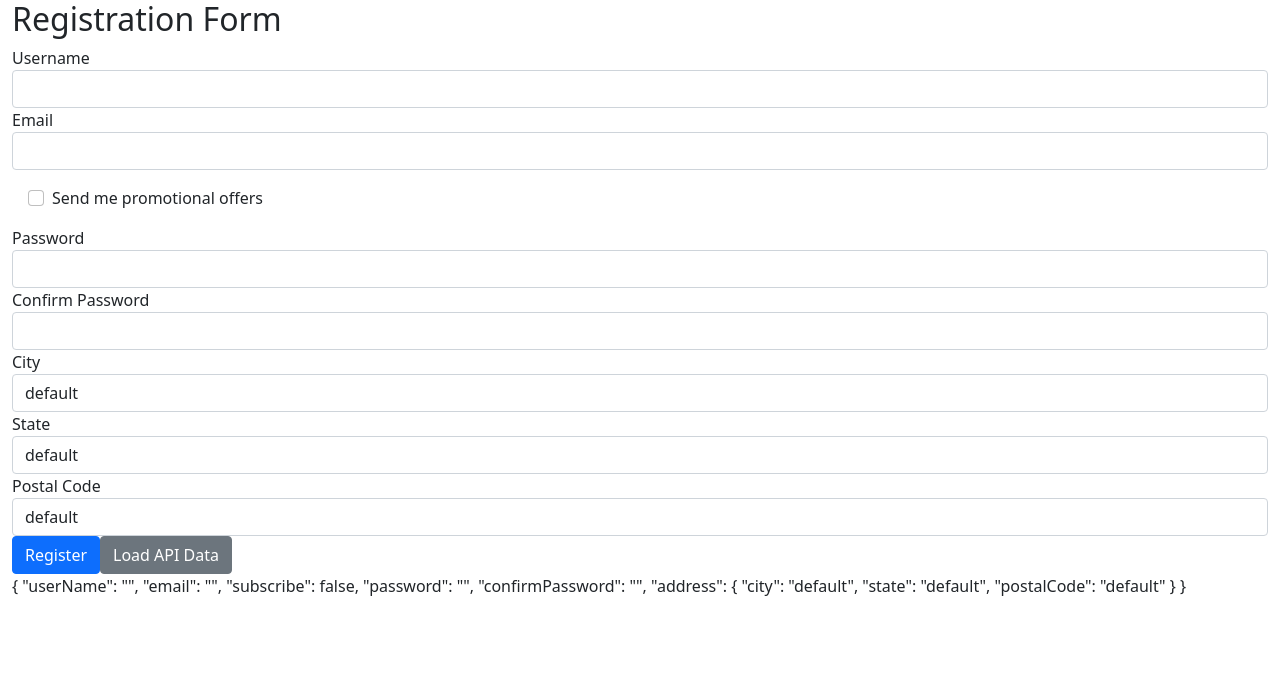
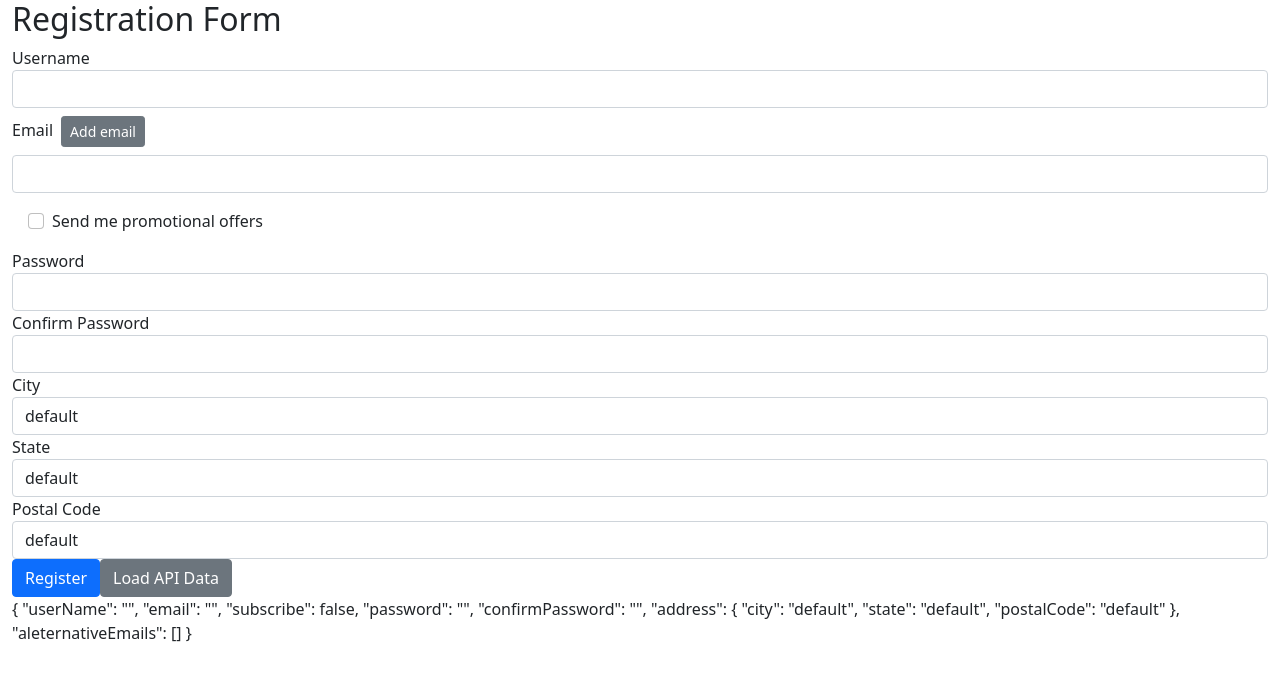
Before and after one commit to tomasz920304/022AngularFormsToutorial, an Angular app: page / in a window 1280 px wide. Shown: the top 680 px of the page. Built offline with nearby package versions, Linux system fonts and the light colour scheme.

Commit message:
26 - Dynamic Form Controls

```diff
--- a/src/app/app.component.html
+++ b/src/app/app.component.html
@@ -18,9 +18,13 @@
     </div>
     <div class="form-group">
       <label>Email</label>
+      <button type="button" class="btn btn-secondary btn-sm m-2" (click)="addAleternativeEmail()">Add email</button>
       <input [class.is-invalid]="email.invalid && email.touched" formControlName="email" type="text" class="form-control">
     <small class="text-danger" [class.d-none]="email.valid || email.untouched">Email is required</small>
+    <div formArrayName="aleternativeEmails" *ngFor="let email of aleternativeEmails.controls; let i =index;">
+<input type="text" class="form-control my-1" [formControlName] ="i">
     </div>
+  </div>
     <div class="form-check m-3">
       <input class='form-check-input' formControlName="subscribe" type="checkbox">
       <label class="form-check-label">Send me promotional offers</label>
--- a/src/app/app.component.ts
+++ b/src/app/app.component.ts
@@ -1,5 +1,5 @@
 import { Component, OnInit } from '@angular/core';
-import { FormBuilder, FormGroup, Validators } from '@angular/forms';
+import { FormBuilder, FormGroup, Validators, FormArray } from '@angular/forms';
 import { PasswordValidator } from './shared/password.validator';
 import { forbiddenNameValidator } from './shared/user-name.validator';
 
@@ -21,6 +21,14 @@ export class AppComponent implements OnInit {
     return this.registractionForm.get('email');
   }
 
+  get aleternativeEmails() {
+    return this.registractionForm.get('aleternativeEmails') as FormArray;
+  }
+
+  addAleternativeEmail(){
+    this.aleternativeEmails.push(this.fb.control(''));
+  }
+
   constructor(private fb: FormBuilder) {
 
   }
@@ -36,7 +44,8 @@ export class AppComponent implements OnInit {
         city: ['default'],
         state: ['default'],
         postalCode: ['default']
-      })
+      }),
+      aleternativeEmails: this.fb.array([])
     }, { validator: PasswordValidator });
 
     this.registractionForm.get('subscribe').valueChanges
```
